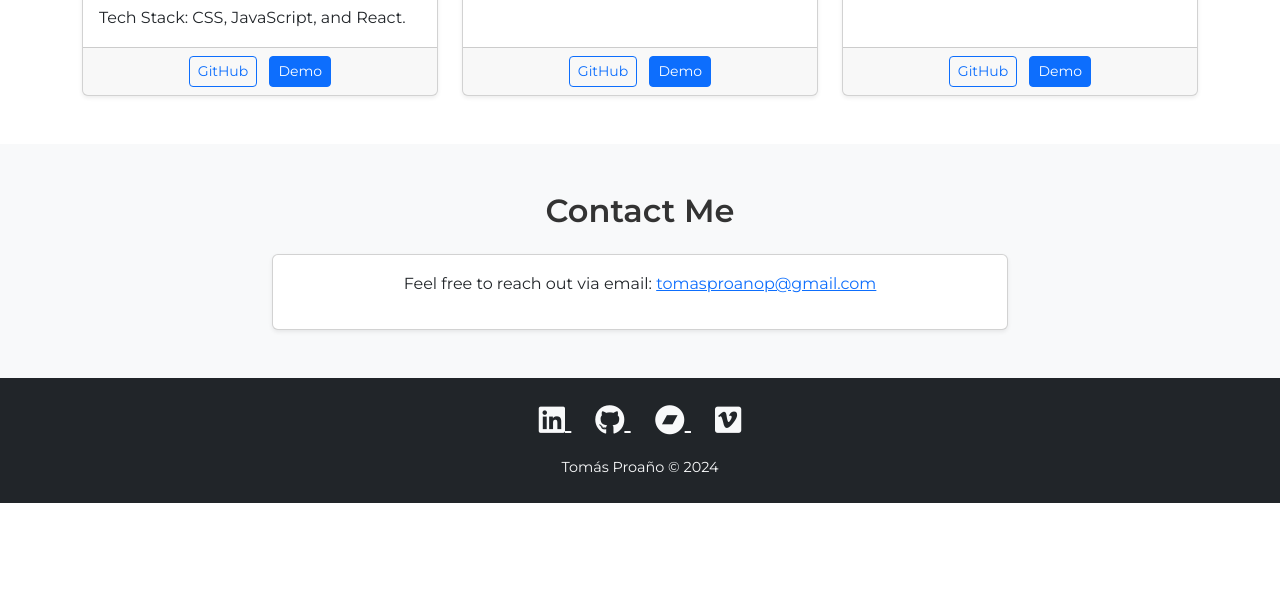
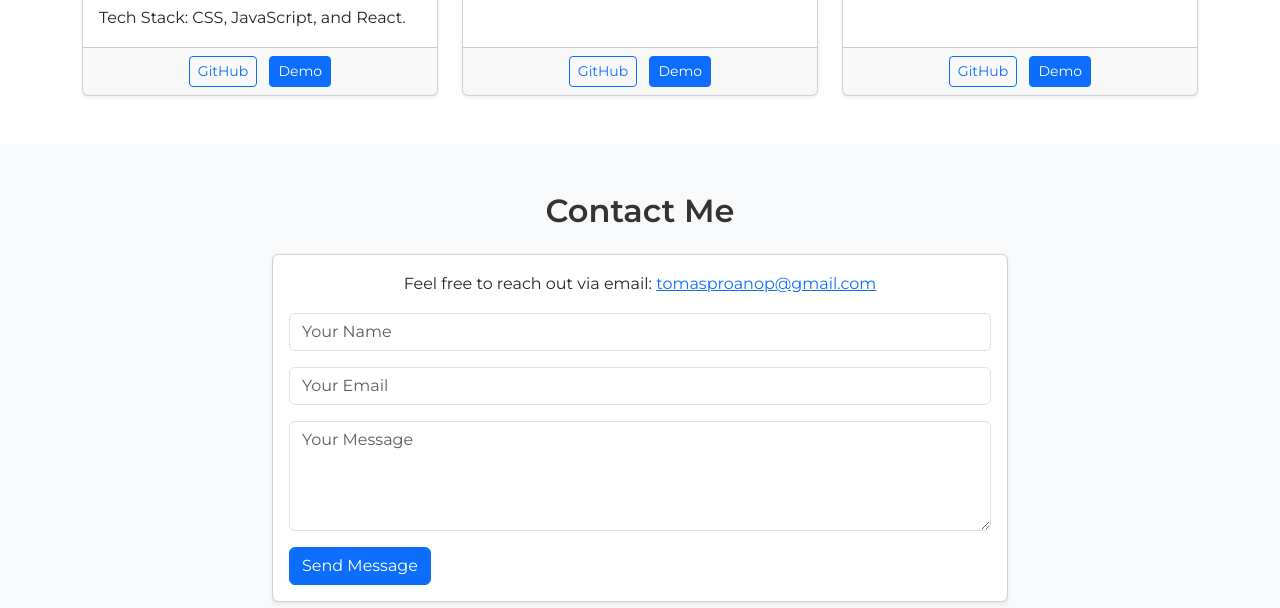
Before and after one commit to tomasproanop/tomasproanop.github.io, a plain HTML site: page index.html in a window 1280 px wide. Shown: the part 2189-2797 px from the top of the page. Before the commit the page ends 2692 px from the top, so only its background shows below. Drawn offline with nearby package versions, Linux system fonts and the light colour scheme.

Commit message:
Update index.html

```diff
--- a/index.html
+++ b/index.html
@@ -185,7 +185,7 @@
                   <a href="mailto:tomasproanop@gmail.com">tomasproanop@gmail.com</a>
                 </p>
                 <!-- Contact Form -->
-                <!-- <form action="https://formsubmit.co/tomasproanop@gmail.com" method="POST">
+                <form action="https://formsubmit.co/tomasproanop@gmail.com" method="POST">
                   <div class="mb-3">
                     <input type="text" class="form-control" name="name" placeholder="Your Name" required>
                   </div>
@@ -196,7 +196,7 @@
                     <textarea class="form-control" name="message" rows="4" placeholder="Your Message" required></textarea>
                   </div>
                   <button type="submit" class="btn btn-primary">Send Message</button>
-                </form> -->
+                </form>
               </div>
             </div>
          </div>
```
